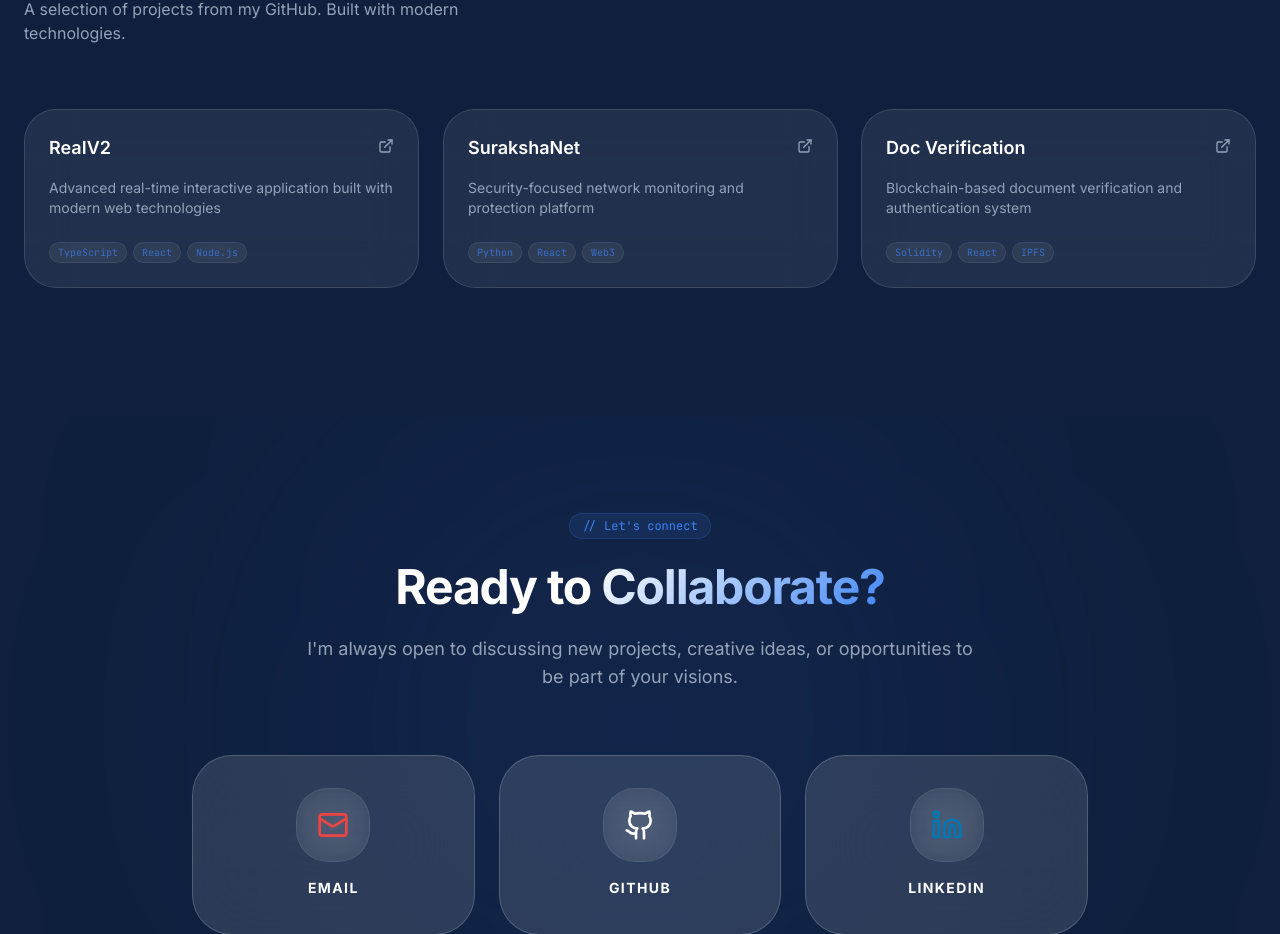
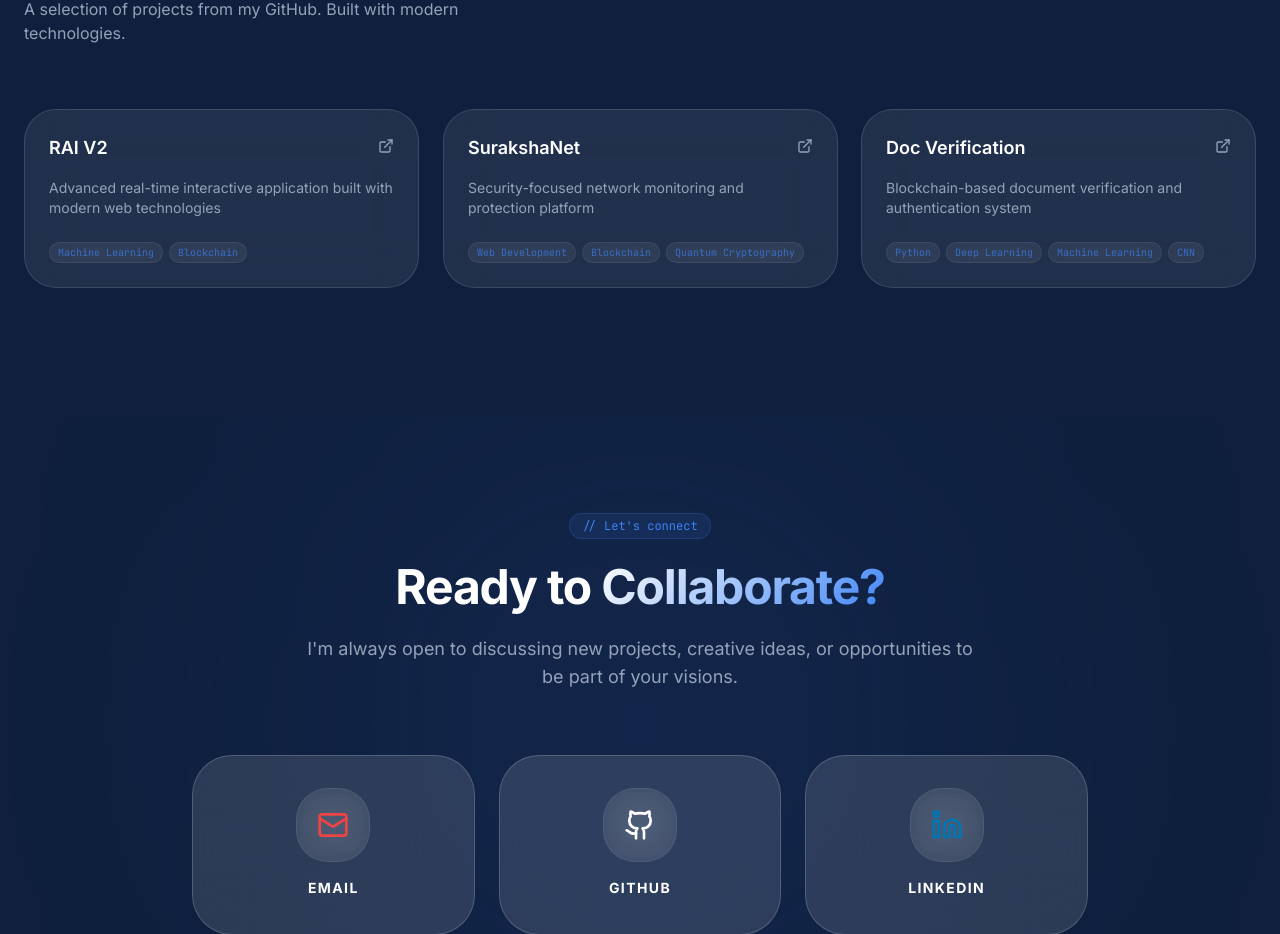
Before and after one commit to v3nom-95/venkat, a React (Vite) app: page / in a window 1280 px wide. Shown: the part 2337-3271 px from the top of the page. Built offline with nearby package versions, Linux system fonts and the light colour scheme; the HTML template or start-up script is replaced by a standard one.

Commit message:
update project tags and corrected RAI V2 name

```diff
--- a/src/data/portfolio.ts
+++ b/src/data/portfolio.ts
@@ -46,23 +46,23 @@ export const skills = [
 
 export const projects = [
   {
-    name: "ReaIV2",
+    name: "RAI V2",
     description: "Advanced real-time interactive application built with modern web technologies",
-    tech: ["TypeScript", "React", "Node.js"],
+    tech: ["Machine Learning", "Blockchain"],
     forks: 0,
     url: "https://github.com/v3nom-95",
   },
   {
     name: "SurakshaNet",
     description: "Security-focused network monitoring and protection platform",
-    tech: ["Python", "React", "Web3"],
+    tech: ["Web Development", "Blockchain", "Quantum Cryptography"],
     forks: 0,
     url: "https://github.com/v3nom-95",
   },
   {
     name: "Doc Verification",
     description: "Blockchain-based document verification and authentication system",
-    tech: ["Solidity", "React", "IPFS"],
+    tech: ["Python", "Deep Learning", "Machine Learning", "CNN"],
     forks: 0,
     url: "https://github.com/v3nom-95",
   },
```
